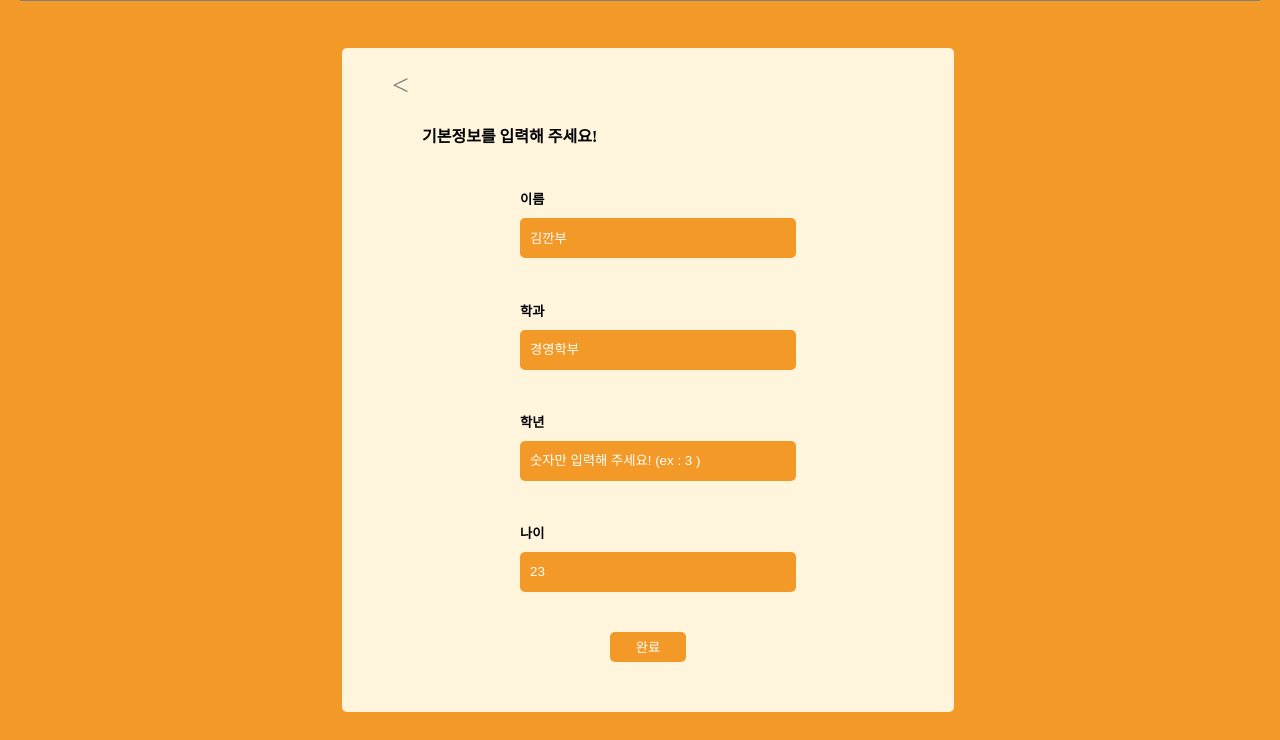
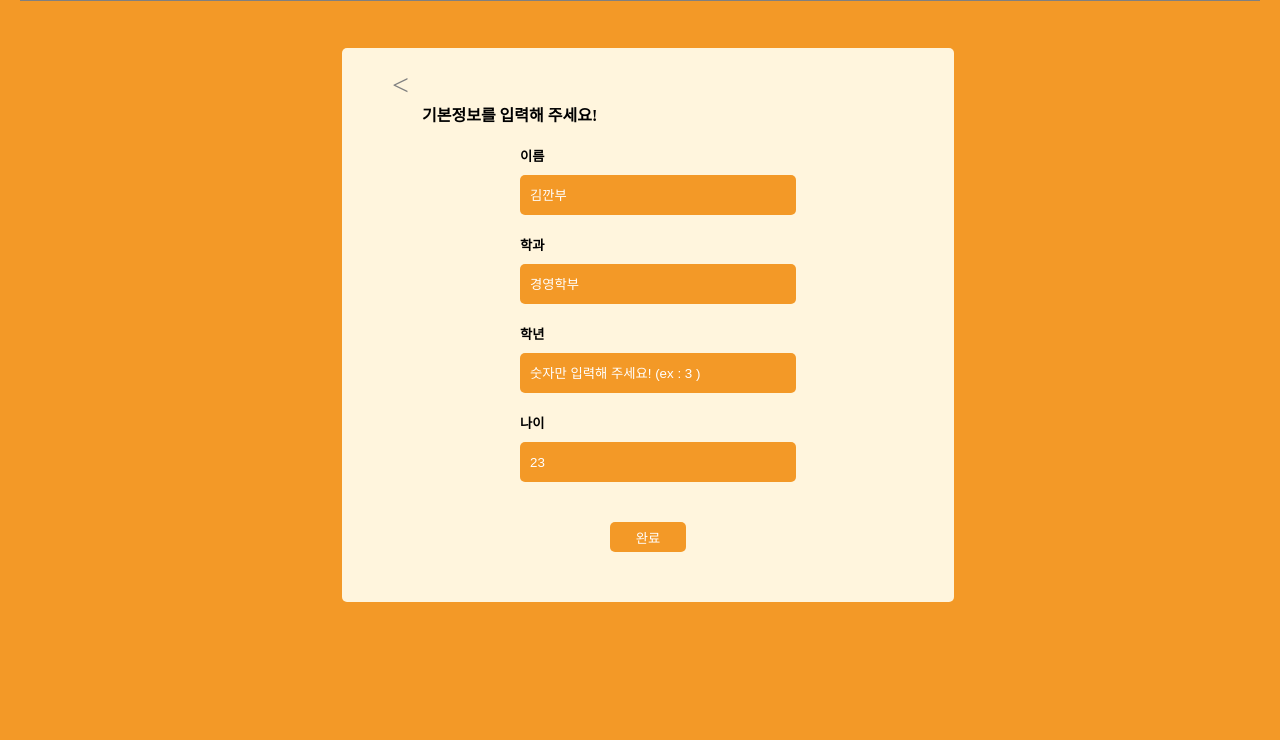
Before and after one commit to myeongjunkim/Pretty-Lion, a Django app: template PrettyLion/playground/templates/plg_info.html in a window 1280 px wide. Shown: the part 60-800 px from the top of the page. Run offline with Django 4.2, Linux system fonts and the light colour scheme; the template is opened without the code that fills it, so the values that code supplies are empty.

Commit message:
fix: playground.css about h tag margin

```diff
--- a/PrettyLion/playground/static/css/playground.css
+++ b/PrettyLion/playground/static/css/playground.css
@@ -7,6 +7,9 @@ nav, body{
     background-color:#F39927;
 }
 
+h4, h5 {
+    margin:0px;
+}
 /* intro */
 
 section{
```
